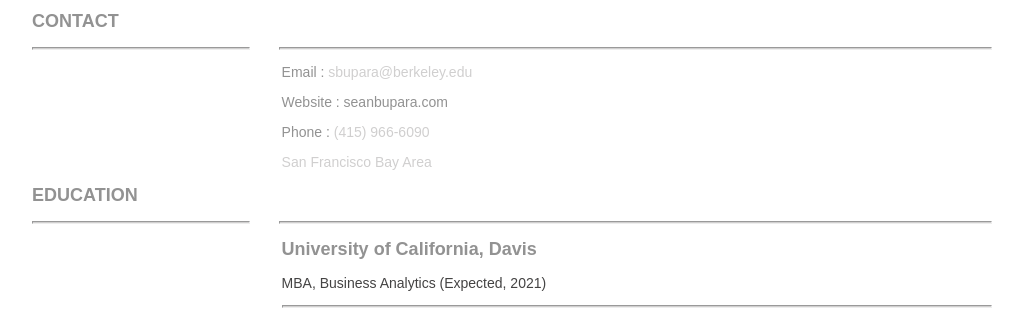
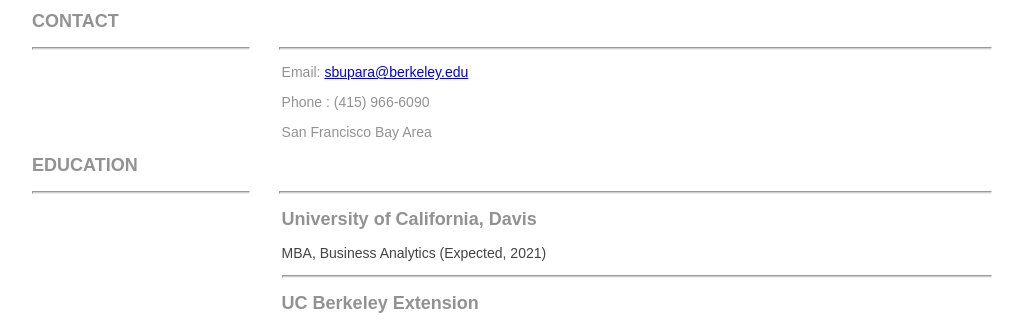
Before and after one commit to sbupara/sbupara.github.io, a plain HTML site: page index.html in a window 1280 px wide. Shown: the part 478-798 px from the top of the page, without its empty margins (128-1151 px from the left). Drawn offline with Linux system fonts and the light colour scheme.

Commit message:
Update index.html

```diff
--- a/index.html
+++ b/index.html
@@ -50,10 +50,9 @@
     <hr class="sectionTitleRule">
     <hr class="sectionTitleRule2">
     <div class="section1Content">
-      <p><span>Email :</span> sbupara@berkeley.edu</p>
-      <p><span>Website : seanbupara.com</span> </p>
-      <p><span>Phone :</span> (415) 966-6090</p>
-      <p>San Francisco Bay Area&nbsp; &nbsp;</p>
+		<p><span>Email: <a href="sbupara@berkeley.edu">sbupara@berkeley.edu</a></span></p>
+      <p><span>Phone : (415) 966-6090 </span> </p>
+      <p><span>San Francisco Bay Area</span></p>
     </div>
   </section>
   <!-- Previous experience details -->
```
